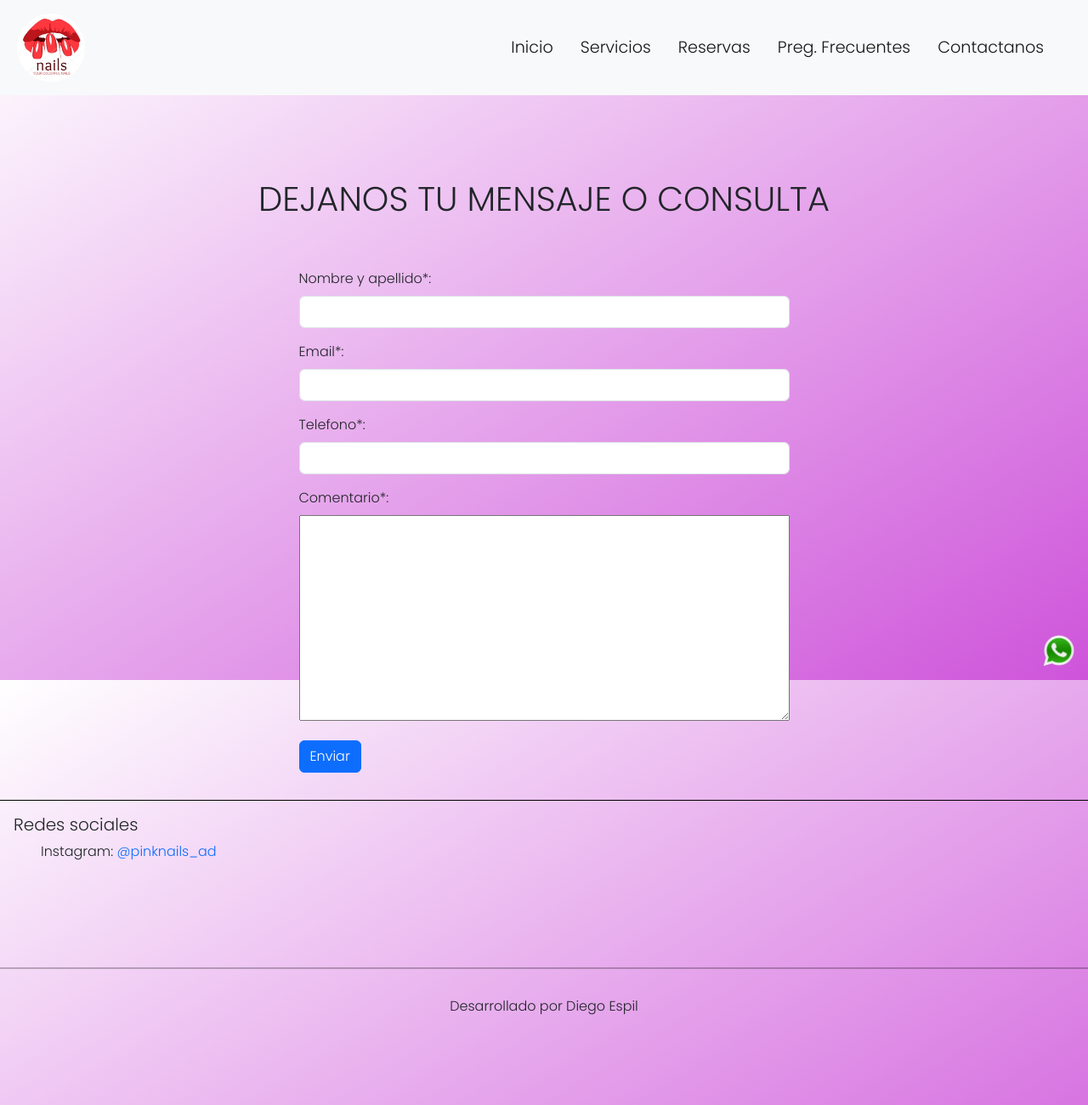
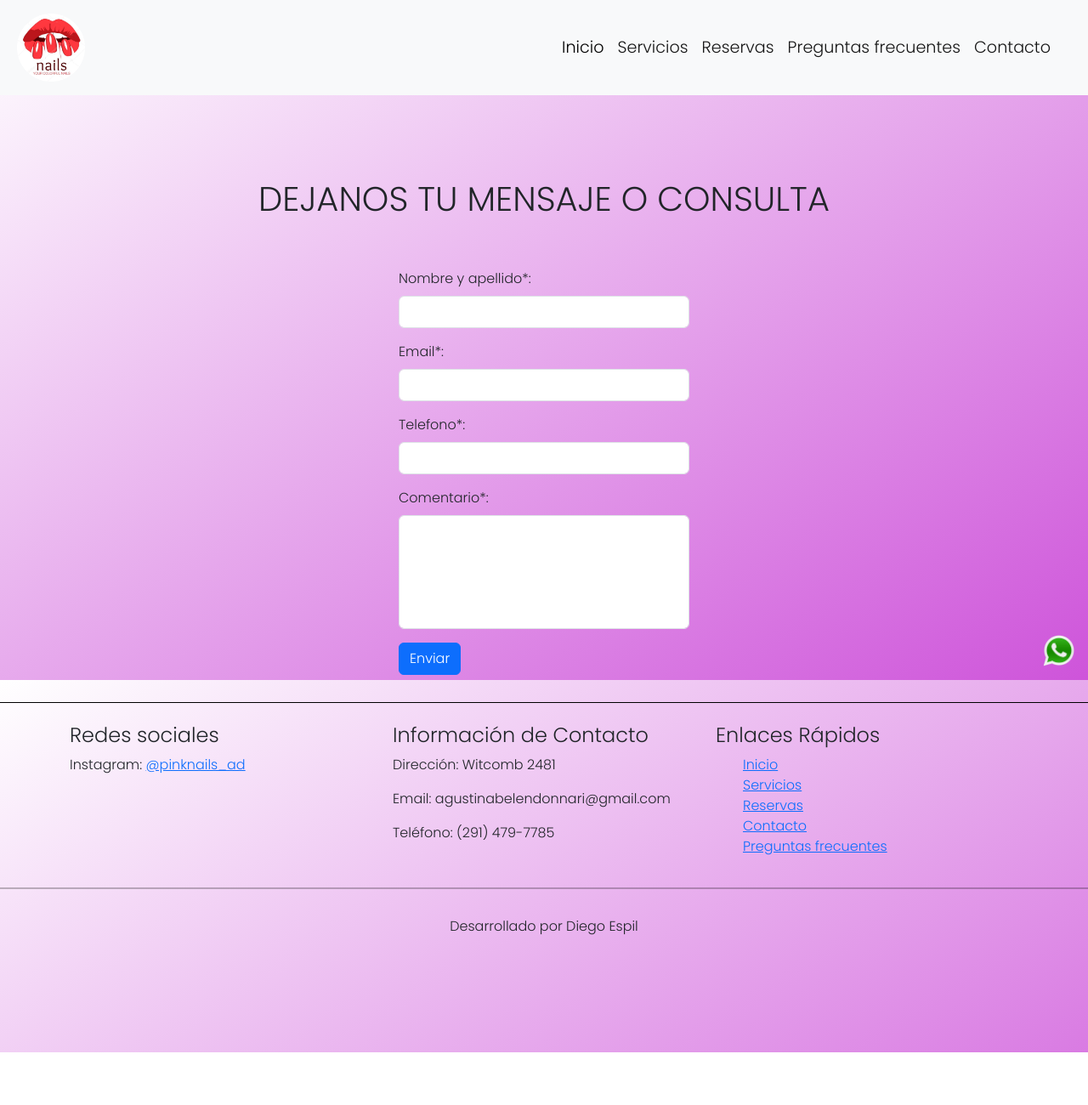
Before and after one commit to diegoespil/coder-web, a website: page pages/contacto.html in a window 1280 px wide. Shown: the top 1300 px of the page at 85% size. After the commit the page ends 1238 px from the top, so only its background shows below. Drawn offline with nearby package versions, Linux system fonts and the light colour scheme.

Commit message:
mejoras respecto a la preentrega 3

```diff
--- a/pages/contacto.html
+++ b/pages/contacto.html
@@ -45,7 +45,7 @@
                                 aria-label="Close"></button>
                         </div>
                         <div class="offcanvas-body">
-                            <ul class="nav justify-content-end flex-grow-1 pe-3">
+                            <ul class="navbar-nav justify-content-end flex-grow-1 pe-3">
                                 <li class="nav-item">
                                     <a class="nav-link active" aria-current="page" href="../index.html">Inicio</a>
                                 </li>
@@ -56,10 +56,11 @@
                                     <a class="nav-link" href="../pages/reservas.html">Reservas</a>
                                 </li>
                                 <li class="nav-item">
-                                    <a class="nav-link" href="../pages/preguntas_frecuentes.html">Preg. Frecuentes</a>
+                                    <a class="nav-link" href="../pages/preguntas_frecuentes.html">Preguntas
+                                        frecuentes</a>
                                 </li>
                                 <li class="nav-item">
-                                    <a class="nav-link" href="../pages/contacto.html">Contactanos</a>
+                                    <a class="nav-link" href="../pages/contacto.html">Contacto</a>
                                 </li>
                             </ul>
                         </div>
@@ -99,7 +100,7 @@
                         </div>
                         <div class="mb-3">
                             <label for="comentario" class="form-label">Comentario*:</label>
-                            <textarea name="comentario" id="comentario" cols="40" rows="10"></textarea>
+                            <textarea name="comentario" id="comentario" class="form-control" rows="5"></textarea>
                         </div>
                         <button type="submit" class="btn btn-primary">Enviar</button>
                     </form>
@@ -117,14 +118,30 @@
     </section>
     <!-- Footer -->
     <footer>
-        <div class="social-media">
-            <h5>Redes sociales</h5>
-            <ul>
-                <li>
-                    Instagram: <a href="https://www.instagram.com/pinknails_ad/" target="_blank"
-                        rel="ugc">@pinknails_ad</a>
-                </li>
-            </ul>
+        <div class="container mt-4">
+            <div class="row">
+                <div class="col-md-4">
+                    <h4>Redes sociales</h4>
+                    <p> Instagram: <a href="https://www.instagram.com/pinknails_ad/" target="_blank"
+                            rel="ugc">@pinknails_ad</a></p>
+                </div>
+                <div class="col-md-4">
+                    <h4>Información de Contacto</h4>
+                    <p>Dirección: Witcomb 2481</p>
+                    <p>Email: agustinabelendonnari@gmail.com</p>
+                    <p>Teléfono: (291) 479-7785</p>
+                </div>
+                <div class="col-md-4">
+                    <h4>Enlaces Rápidos</h4>
+                    <ul>
+                        <li><a href="../index.html">Inicio</a></li>
+                        <li><a href="../pages/servicios.html">Servicios</a></li>
+                        <li><a href="../pages/reservas.html">Reservas</a></li>
+                        <li><a href="../pages/contacto.html">Contacto</a></li>
+                        <li><a href="../pages/preguntas_frecuentes.html">Preguntas frecuentes</a></li>
+                    </ul>
+                </div>
+            </div>
         </div>
         <hr>
         <div class="social-media-coopirygth">
--- a/scss/components/_contacto.scss
+++ b/scss/components/_contacto.scss
@@ -24,7 +24,6 @@
 }
 
 .contacto-form {
-    width: 20em;
     display: flex;
     justify-content: center;
     align-items: center;
@@ -43,4 +42,8 @@
     /* Relleno interno del botón */
 }
 
+#comentario {
+    resize: none;
+}
+
 /* fin estilos para la pagina de contacto */
```
Also changed, not shown: index.html (+27 -11 lines), pages/preguntas_frecuentes.html (+28 -11 lines), pages/reservas.html (+28 -11 lines), pages/servicios.html (+30 -12 lines), css/styles.css, 1 other file.
